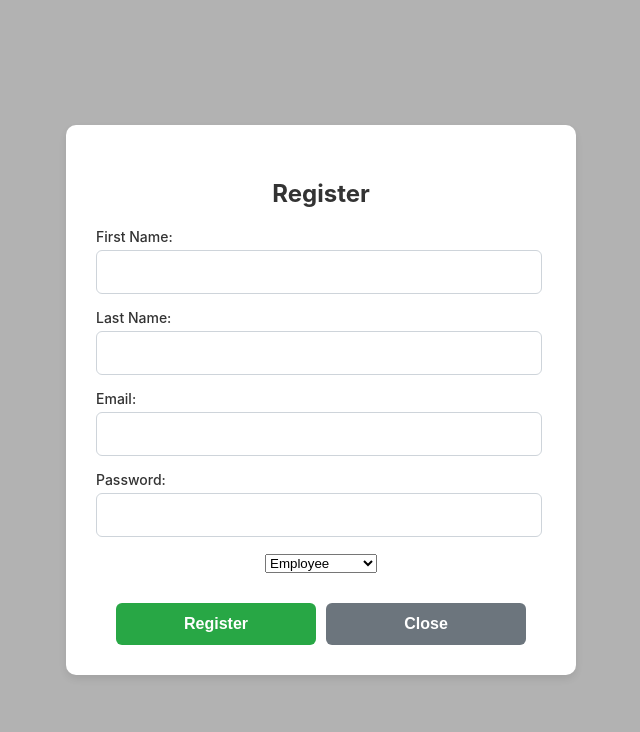
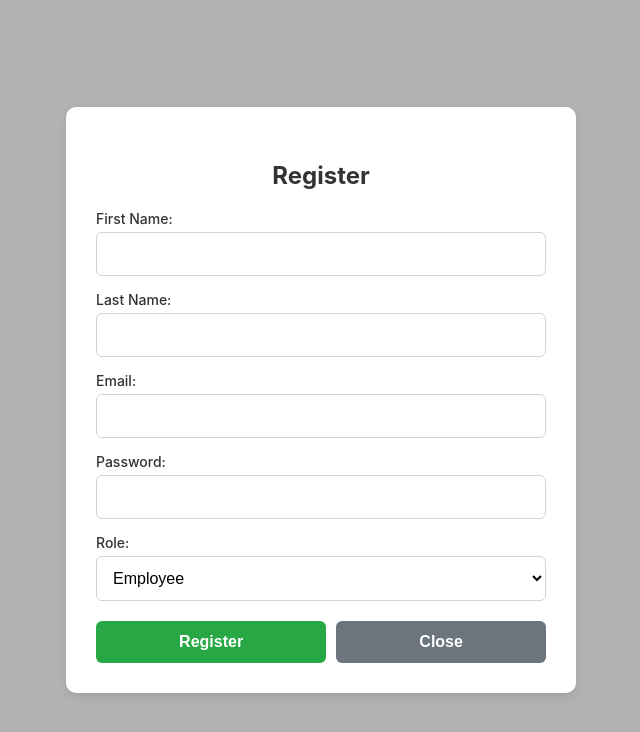
Before and after one commit to Phxtsxkxrn/Inventory-Management, a React (Create React App) app: page /register in a window 1280 px wide. Shown: the top 732 px of the page, without its empty margins (319-959 px from the left). Built offline with nearby package versions, Linux system fonts and the light colour scheme; no server answers; the database is empty.

Commit message:
Register

```diff
--- a/src/components/Register.css
+++ b/src/components/Register.css
@@ -18,7 +18,7 @@
   padding: 30px;
   border-radius: 10px;
   width: 90%;
-  max-width: 450px; /* ✅ ลดขนาด modal ให้ดูดี */
+  max-width: 450px;
   box-shadow: 0 4px 10px rgba(0, 0, 0, 0.1);
   text-align: center;
   display: flex;
@@ -34,12 +34,13 @@
   text-align: center;
 }
 
-/* ✅ ปรับ Input ให้อยู่ตรงกลางและ Label ชิดซ้าย */
-.register-input-group {
+/* ✅ ปรับให้ Label และ Input อยู่ในโครงสร้างเดียวกัน */
+.register-input-group,
+.register-select-group {
   width: 100%;
   display: flex;
   flex-direction: column;
-  align-items: flex-start; /* ✅ ทำให้ Label ชิดซ้าย */
+  align-items: flex-start;
   margin-bottom: 15px;
 }
 
@@ -53,48 +54,77 @@
   width: 100%;
 }
 
+/* ✅ ใช้ตัวแปรสำหรับขนาด Input และ Dropdown */
 :root {
-  --input-width: 420px; /* ✅ เปลี่ยนค่านี้เพื่อปรับขนาด input */
+  --input-width: 100%; /* ✅ ปรับให้เต็มกล่อง */
+  --max-input-width: 420px; /* ✅ จำกัดขนาดสูงสุด */
 }
 
-/* ปรับขนาด input ตามค่าตัวแปร */
-.register-input {
-  width: var(--input-width);
+/* ✅ ปรับขนาดของ Input และ Dropdown ให้เท่ากัน */
+.register-input,
+.register-select {
+  width: 100%;
+  max-width: 100%; /* ✅ ทำให้ dropdown กว้างเท่า input อัตโนมัติ */
   padding: 12px;
   font-size: 16px;
   border: 1px solid #ced4da;
   border-radius: 6px;
-  transition: border-color 0.3s ease;
+  background-color: white;
+  cursor: pointer;
+  transition: border-color 0.3s ease, box-shadow 0.3s ease;
+  box-sizing: border-box; /* ✅ ป้องกัน padding ทำให้ขนาดเล็กลง */
 }
 
-/* ✅ ปรับ Focus Effect */
-.register-input:focus {
+/* ✅ ปรับเมื่อโฟกัส */
+.register-input:focus,
+.register-select:focus {
   border-color: #007bff;
   outline: none;
   box-shadow: 0px 0px 6px rgba(0, 123, 255, 0.3);
 }
 
-/* ✅ ปรับปุ่ม */
-.register-button-group {
-  display: flex;
-  justify-content: center;
-  gap: 10px;
-  width: var(--input-width);
-  margin: 20px auto 0; /* ✅ เพิ่มระยะห่างข้างบน */
-  padding-top: 10px; /* ✅ เพิ่ม padding ข้างบน */
+/* ✅ ปรับเมื่อ Hover */
+.register-input:hover,
+.register-select:hover {
+  border-color: #007bff;
 }
 
-/* ✅ ปุ่มกด */
+/* ✅ ปรับไอคอนลูกศรของ Dropdown ให้ไม่ผิดเพี้ยน */
+.register-select::-ms-expand {
+  display: none;
+}
+
+/* ✅ ปรับ Label ของ Dropdown */
+.register-select-group label {
+  font-size: 14px;
+  font-weight: 500;
+  color: #333;
+  margin-bottom: 5px;
+  text-align: left;
+  width: 100%;
+}
+
+/* ✅ ปรับกลุ่มปุ่มให้จัดเรียงแบบซ้าย-ขวา และมีขนาดเท่ากับ Input */
+.register-button-group {
+  width: 100%;
+  max-width: 100%;
+  display: flex;
+  justify-content: space-between; /* ✅ กระจายปุ่มไปซ้าย-ขวา */
+  gap: 10px;
+  margin-top: 20px;
+}
+
+/* ✅ ปรับขนาดปุ่มให้เท่ากับ Input และ Dropdown */
 .register-button {
-  width: 100%; /* ✅ ทำให้ปุ่มเต็มความกว้าง */
-  max-width: 200px; /* ✅ กำหนดขนาดให้พอดี */
+  flex-grow: 1; /* ✅ ทำให้ปุ่มขยายเต็มที่ */
+  padding: 12px;
   font-size: 16px;
   font-weight: bold;
-  padding: 12px;
   border: none;
   border-radius: 6px;
   cursor: pointer;
   transition: background 0.3s ease;
+  text-align: center;
 }
 
 /* ✅ ปุ่ม Register */
--- a/src/components/Register.js
+++ b/src/components/Register.js
@@ -108,15 +108,20 @@ const Register = ({ onUserAdded, onClose }) => {
             />
           </div>
 
+          {/* Role Selection */}
+          <div className="register-select-group">
+            <label className="register-label">Role:</label>
             <select
               name="role"
               value={role}
               onChange={(e) => setRole(e.target.value)}
+              className="register-select"
             >
               <option value="Employee">Employee</option>
               <option value="Stock Manager">Stock Manager</option>
               <option value="Admin">Admin</option>
             </select>
+          </div>
 
           {/* ปุ่ม Register และ Close */}
           <div className="register-button-group">
```
Lines whose indentation alone changed are shown as unchanged.
